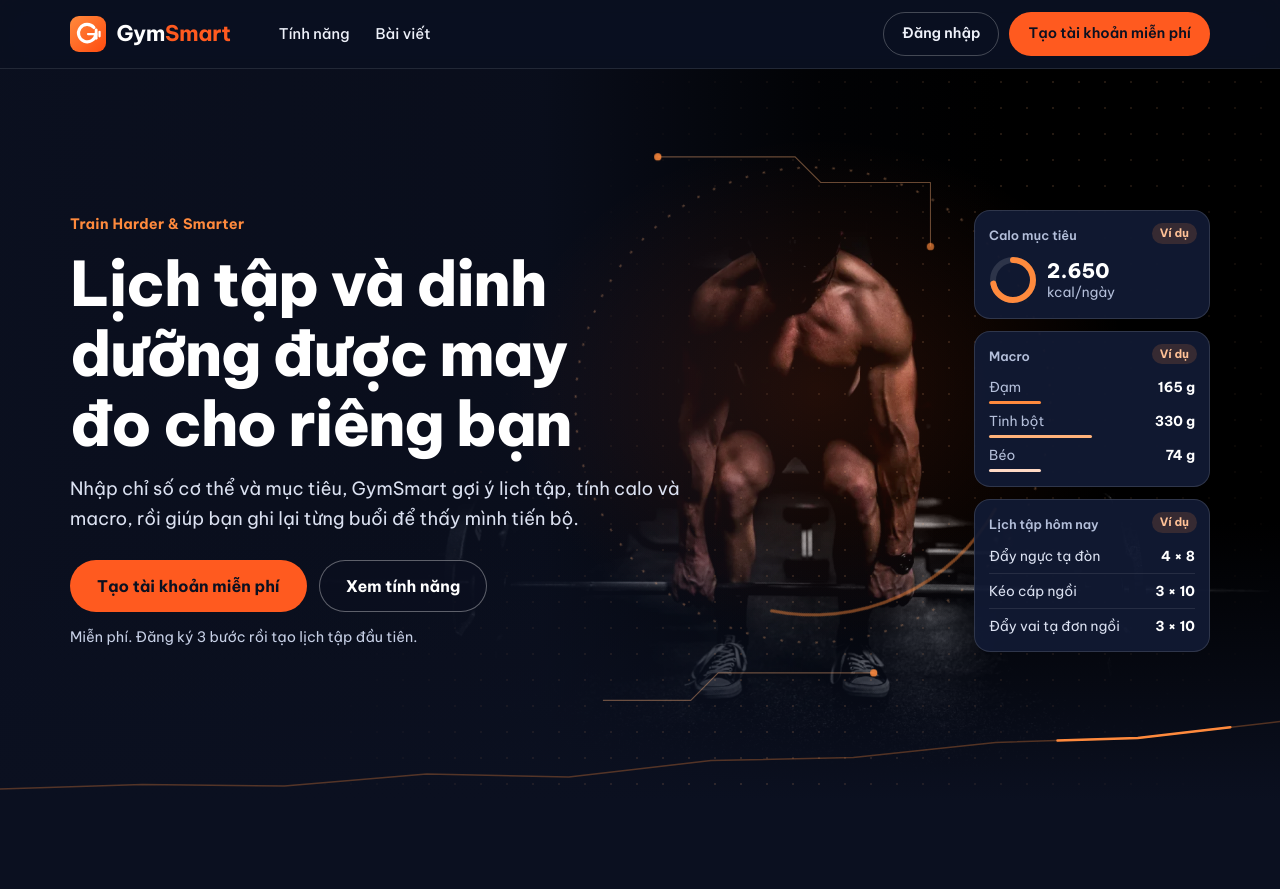
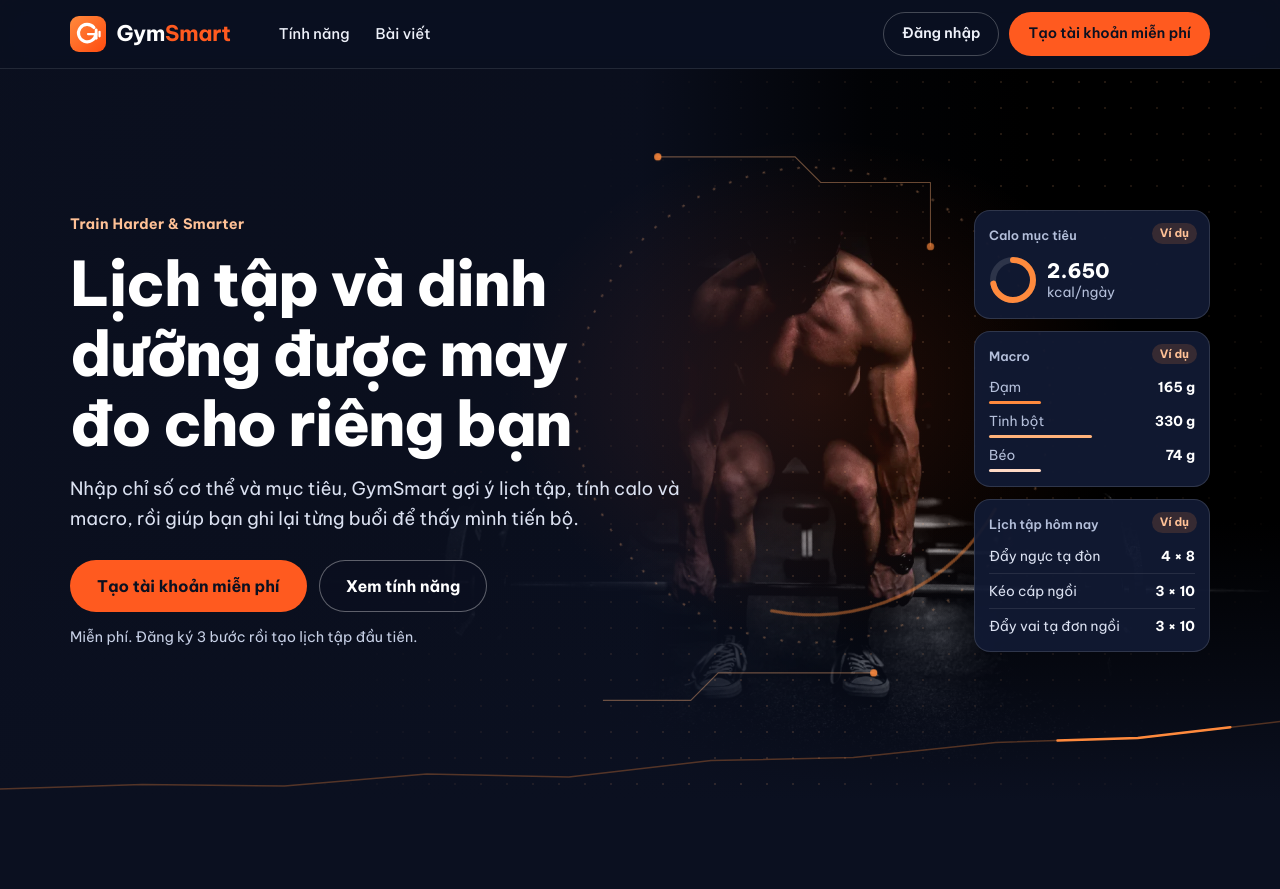
Before and after one commit to nguyenvthanh1646-commits/gymsmart, a PHP site: page /v1beta/ in a window 1280 px wide. Shown: the top 889 px of the page. Run offline with PHP 8.4, Linux system fonts and the light colour scheme; data that the repository does not hold is empty.

Commit message:
Trang khách: đo tương phản trên điểm ảnh rồi làm đậm lớp phủ, dùng 2 cột từ 1200px
Co-Authored-By: Claude Opus 5.5 <noreply@anthropic.com>

```diff
--- a/public/css/home-guest.css
+++ b/public/css/home-guest.css
@@ -65,7 +65,7 @@ body:has(.nb--guest-home) button:focus-visible { outline: 3px solid var(--gh-foc
     position: absolute; inset: 0; z-index: -2;
     background:
         radial-gradient(70% 26% at 50% 20%, rgba(255, 90, 31, .16), transparent 70%),
-        linear-gradient(180deg, rgba(0, 0, 1, .05) 0, rgba(0, 0, 1, .2) 190px, rgba(11, 16, 32, .9) 300px, var(--gs-ink) 100%);
+        linear-gradient(180deg, rgba(0, 0, 1, .05) 0, rgba(0, 0, 1, .2) 170px, rgba(11, 16, 32, .88) 245px, var(--gs-ink) 340px);
 }
 
 .gh-tech { position: absolute; inset: 0; z-index: -1; pointer-events: none; }
@@ -84,7 +84,7 @@ body:has(.nb--guest-home) button:focus-visible { outline: 3px solid var(--gh-foc
 .gh-line-run { stroke: var(--gs-accent-2); stroke-width: 2.5; stroke-dasharray: 12 88; animation: gh-run 9s linear infinite; }
 
 .gh-hero__in { display: grid; gap: 32px; padding-top: 250px; padding-bottom: 72px; }
-.gh-hero__eyebrow { margin: 0 0 12px; color: var(--gs-accent-2); font-size: .9rem; font-weight: 700; letter-spacing: .02em; }
+.gh-hero__eyebrow { width: fit-content; margin: 0 0 12px; color: #ffc196; font-size: .9rem; font-weight: 700; letter-spacing: .02em; }
 .gh-hero__title { margin: 0; color: #fff; font-size: clamp(2.05rem, 8.6vw, 2.6rem); font-weight: 800; line-height: 1.14; letter-spacing: -.025em; text-wrap: balance; }
 .gh-hero__lead { margin: 16px 0 0; max-width: 36em; color: #dbe1f1; font-size: 1.05rem; line-height: 1.65; }
 .gh-hero__cta { display: flex; flex-wrap: wrap; gap: 12px; margin-top: 26px; }
@@ -147,8 +147,9 @@ body:has(.nb--guest-home) button:focus-visible { outline: 3px solid var(--gh-foc
     .gh-hero__title { font-size: clamp(2.6rem, 5vw, 3.85rem); }
     .gh-hero__lead { font-size: 1.14rem; }
 }
-/* Màn hình rộng: chữ bên trái, người tập ở giữa, thẻ ví dụ xếp dọc bên phải */
-@media (min-width: 1100px) {
+/* Màn hình rộng: chữ bên trái, người tập ở giữa, thẻ ví dụ xếp dọc bên phải.
+   Từ 1200px chữ mới không đè lên người tập; hẹp hơn thì dùng bố cục một cột với lớp phủ đậm đều. */
+@media (min-width: 1200px) {
     .gh-hero__in {
         grid-template-columns: minmax(0, 620px) 236px; justify-content: space-between; align-items: center;
         min-height: clamp(640px, calc(100svh - 68px), 860px);
@@ -160,7 +161,7 @@ body:has(.nb--guest-home) button:focus-visible { outline: 3px solid var(--gh-foc
         background:
             radial-gradient(34% 48% at 64% 44%, rgba(255, 90, 31, .13), transparent 72%),
             linear-gradient(180deg, transparent 62%, var(--gs-ink) 100%),
-            linear-gradient(90deg, rgba(11, 16, 32, .96) 0, rgba(11, 16, 32, .86) 42%, rgba(11, 16, 32, .15) 64%, transparent 78%);
+            linear-gradient(90deg, rgba(11, 16, 32, .96) 0, rgba(11, 16, 32, .9) 50%, rgba(11, 16, 32, .15) 68%, transparent 80%);
     }
     .gh-tech__hud { display: block; position: absolute; inset: 0; width: 100%; height: 100%; }
     .gh-tech__hud path { fill: none; stroke: rgba(255, 178, 122, .4); stroke-width: 1.2; }
```
